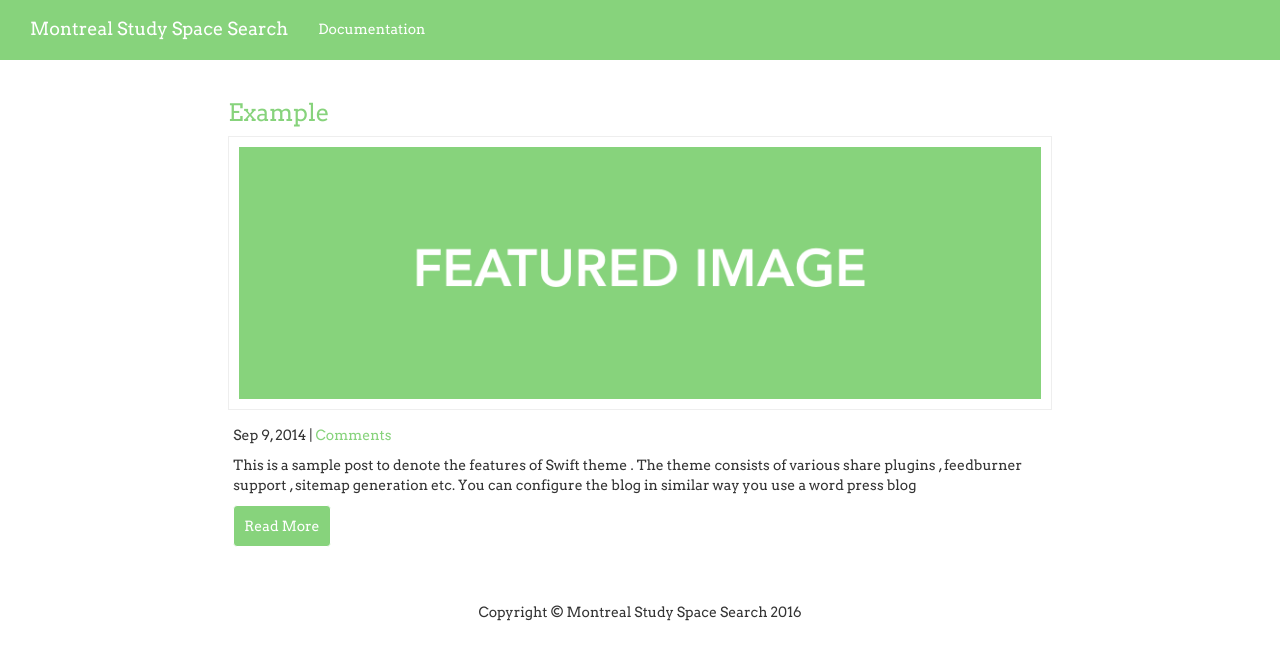
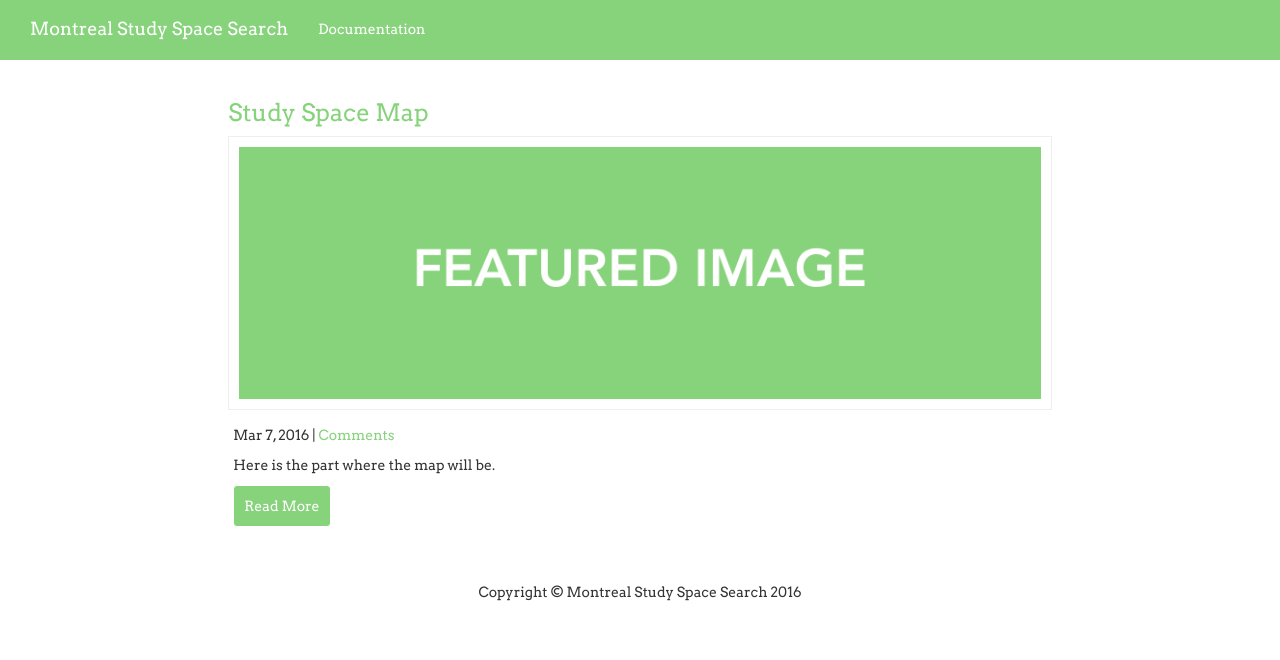
Before and after one commit to GEOG-84-Geodudes/A3, a Jekyll site: the page built from index.html, in a window 1280 px wide. Shown: the top 660 px of the page. Built offline with Jekyll 4.4.1, drawn with Linux system fonts in a browser that asks for light colours; nearby versions of some CDN libraries.

Commit message:
Update 2014-09-09-example.markdown

```diff
--- a/_posts/2014-09-09-example.markdown
+++ b/_posts/2014-09-09-example.markdown
@@ -1,16 +1,16 @@
 ---
 layout: post
-title:  "Example"
-date:   2014-09-09 22:37:00 +05:30
-categories: example
-author: pranavrajs
+title:  "Study Space Map"
+date:   2016-03-07 22:37:00 +05:30
+categories: map
+author: kirkwright
 github_repo_username: pranavrajs
 github_repo : lucid
 featured_image: /images/featured-image.png
 comments: true
 ---
 
-This is a sample post to denote the features of Swift theme . The theme consists of various share plugins , feedburner support , sitemap generation etc. You can configure the blog in similar way you use a word press blog
+Here is the part where the map will be.
 
 <!-- more -->
 
```
Also changed, not shown: other parts of _posts/2014-09-09-example.markdown (+2 -0 lines).
